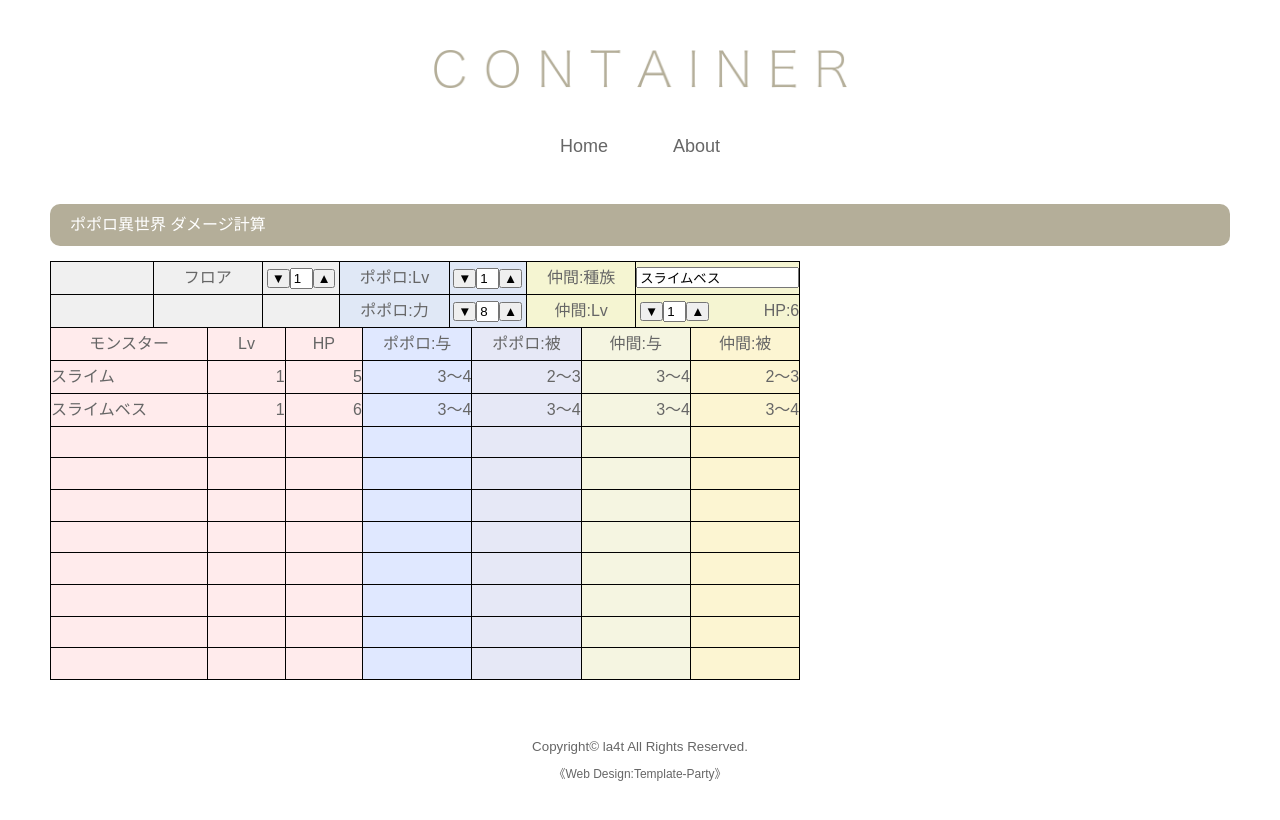
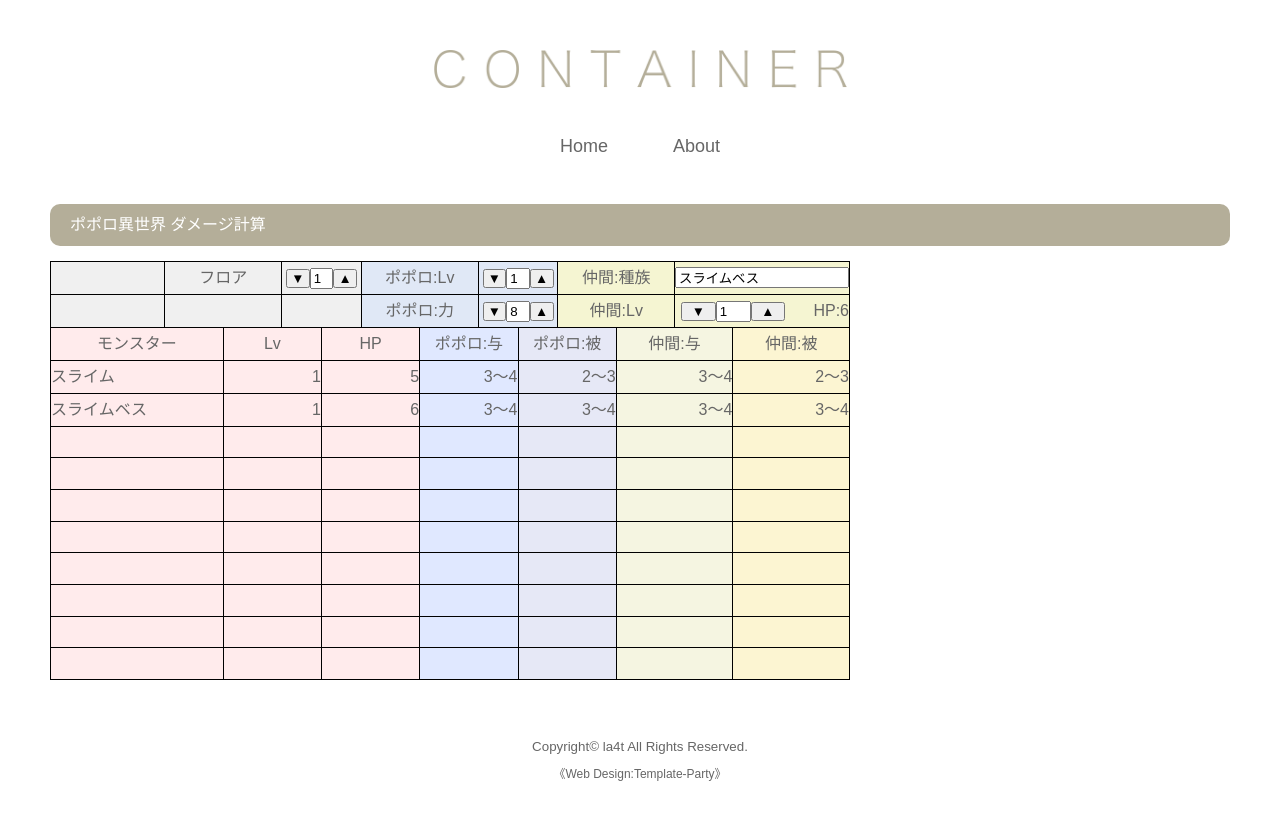
Before and after one commit to la4t/la4t.github.io, a Jekyll site: the page built from tr3_isekai.md, in a window 1280 px wide. Shown: the top 820 px of the page. Built offline with Jekyll 4.4.1, drawn with Linux system fonts in a browser that asks for light colours.

Commit message:
UIの調整

```diff
--- a/tr3_isekai.md
+++ b/tr3_isekai.md
@@ -11,31 +11,19 @@ title: ポポロ異世界 ダメージ計算
 <link rel="stylesheet" href="{{ site.baseurl }}/css/tr3_isekai.css" />
 <script data-main="{{ site.baseurl }}/js/tr3_isekai.js" src="{{ site.baseurl }}/js/require.js"></script>
 
-<table border="0" cellpadding="0" cellspacing="0" width="894" style='border-collapse:collapse;table-layout:fixed;width:667pt'>
- <col width="103" style='width:77pt'>
- <col width="55" span="2" style='width:41pt'>
- <col width="23" style='width:17pt'>
- <col width="55" style='width:41pt'>
- <col width="23" style='width:17pt'>
- <col width="87" style='width:65pt'>
- <col width="23" style='width:17pt'>
- <col width="55" span="4" style='width:41pt'>
- <col width="23" style='width:17pt'>
- <col width="87" style='width:65pt'>
- <col width="140" style='width:105pt'>
+<table border="0" cellpadding="0" cellspacing="0" style='border-collapse:collapse;table-layout:fixed;width:100%;min-width:400pt;max-width:600pt'>
  <tr style='height:23.0pt'>
-  <td class="xl65" width="103" style='height:23.0pt;width:77pt'></td>
-  <td colspan="2" class="xl66" width="110" style='width:82pt'>フロア</td>
-  <td colspan="2" class="xl68" align="center" width="78" style='border-left:none;width:58pt'>
+  <td class="xl65" style='height:23.0pt;width:14.2%'></td>
+  <td colspan="2" class="xl66" style='width:14.6%'>フロア</td>
+  <td colspan="2" class="xl68" align="center" style='border-left:none;width:10.0%'>
     <button type="button" value="#floor minus 1" style="padding:0px;width:30%" id="btn1">▼</button><input type="text" value="1" maxlength='2' style="width:30%" id="floor" /><button type="button" value="#floor plus 99" style="padding:0px;width:30%" id="btn2">▲</button>
   </td>
-  <td colspan="2" class="xl69" width="110" style='border-left:none;width:82pt'>ポポロ:Lv</td>
-  <td colspan="2" class="xl70" align="center" width="78" style='border-left:none;width:58pt'>
+  <td colspan="2" class="xl69" style='border-left:none;width:14.6%'>ポポロ:Lv</td>
+  <td colspan="2" class="xl70" align="center" style='border-left:none;width:10.0%'>
     <button type="button" value="#lv_p minus 1" style="padding:0px;width:30%" id="btn3">▼</button><input type="text" value="1" maxlength='2' style="width:30%" id="lv_p" /><button type="button" value="#lv_p plus 99" style="padding:0px;width:30%" id="btn4">▲</button>
   </td>
-  <td colspan="2" class="xl76" width="110" style='border-left:none;width:82pt'>仲間:種族</td>
-  <td colspan="3" class="xl77" width="165" style='border-left:none;width:123pt'><input type="text" value="スライムベス" style="width:100%" id="spec" /></td>
-  <td width="140" style='width:105pt'></td>
+  <td colspan="2" class="xl76" style='border-left:none;width:14.6%'>仲間:種族</td>
+  <td colspan="3" class="xl77" style='border-left:none;width:22.0%%'><input type="text" value="スライムベス" style="width:100%" id="spec" /></td>
  </tr>
  <tr style='height:23.0pt'>
   <td class="xl65" style='height:23.0pt;border-top:none'></td>
@@ -50,7 +38,6 @@ title: ポポロ異世界 ダメージ計算
     <button type="button" value="#lv_n minus 1" style="padding:0px;width:30%" id="btn7">▼</button><input type="text" value="1" maxlength='2' style="width:30%" id="lv_n" /><button type="button" value="#lv_n plus 99" style="padding:0px;width:30%" id="btn8">▲</button>
   </td>
   <td class="xl80" align="right" style='border-top:none' id="hp_n"></td>
-  <td></td>
  </tr>
  <tr style='height:23.0pt'>
   <td colspan="2" class="xl87" style='height:23.0pt'>モンスター</td>
@@ -60,7 +47,6 @@ title: ポポロ異世界 ダメージ計算
   <td colspan="2" class="xl74" style='border-left:none'>ポポロ:被</td>
   <td colspan="2" class="xl81" style='border-left:none'>仲間:与</td>
   <td colspan="2" class="xl83" style='border-right:.5pt solid black;border-left:none'>仲間:被</td>
-  <td></td>
  </tr>
  <tr style='height:23.0pt'>
   <td colspan="2" class="xl89" style='height:23.0pt' id="m0"></td>
@@ -70,7 +56,6 @@ title: ポポロ異世界 ダメージ計算
   <td colspan="2" class="xl75" align="right" style='border-left:none' id="b0"></td>
   <td colspan="2" class="xl82" align="right" style='border-left:none' id="c0"></td>
   <td colspan="2" class="xl85" align="right" style='border-right:.5pt solid black;border-left:none' id="d0"></td>
-  <td></td>
  </tr>
  <tr style='height:23.0pt'>
   <td colspan="2" class="xl89" style='height:23.0pt' id="m1"></td>
@@ -80,7 +65,6 @@ title: ポポロ異世界 ダメージ計算
   <td colspan="2" class="xl75" align="right" style='border-left:none' id="b1"></td>
   <td colspan="2" class="xl82" align="right" style='border-left:none' id="c1"></td>
   <td colspan="2" class="xl85" align="right" style='border-right:.5pt solid black;border-left:none' id="d1"></td>
-  <td></td>
  </tr>
  <tr style='height:23.0pt'>
   <td colspan="2" class="xl89" style='height:23.0pt' id="m2"></td>
@@ -90,7 +74,6 @@ title: ポポロ異世界 ダメージ計算
   <td colspan="2" class="xl75" align="right" style='border-left:none' id="b2"></td>
   <td colspan="2" class="xl82" align="right" style='border-left:none' id="c2"></td>
   <td colspan="2" class="xl85" align="right" style='border-right:.5pt solid black;border-left:none' id="d2"></td>
-  <td></td>
  </tr>
  <tr style='height:23.0pt'>
   <td colspan="2" class="xl89" style='height:23.0pt' id="m3"></td>
@@ -100,7 +83,6 @@ title: ポポロ異世界 ダメージ計算
   <td colspan="2" class="xl75" align="right" style='border-left:none' id="b3"></td>
   <td colspan="2" class="xl82" align="right" style='border-left:none' id="c3"></td>
   <td colspan="2" class="xl85" align="right" style='border-right:.5pt solid black;border-left:none' id="d3"></td>
-  <td></td>
  </tr>
  <tr style='height:23.0pt'>
   <td colspan="2" class="xl89" style='height:23.0pt' id="m4"></td>
@@ -110,7 +92,6 @@ title: ポポロ異世界 ダメージ計算
   <td colspan="2" class="xl75" align="right" style='border-left:none' id="b4"></td>
   <td colspan="2" class="xl82" align="right" style='border-left:none' id="c4"></td>
   <td colspan="2" class="xl85" align="right" style='border-right:.5pt solid black;border-left:none' id="d4"></td>
-  <td></td>
  </tr>
  <tr style='height:23.0pt'>
   <td colspan="2" class="xl89" style='height:23.0pt' id="m5"></td>
@@ -120,7 +101,6 @@ title: ポポロ異世界 ダメージ計算
   <td colspan="2" class="xl75" align="right" style='border-left:none' id="b5"></td>
   <td colspan="2" class="xl82" align="right" style='border-left:none' id="c5"></td>
   <td colspan="2" class="xl85" align="right" style='border-right:.5pt solid black;border-left:none' id="d5"></td>
-  <td></td>
  </tr>
  <tr style='height:23.0pt'>
   <td colspan="2" class="xl89" style='height:23.0pt' id="m6"></td>
@@ -130,7 +110,6 @@ title: ポポロ異世界 ダメージ計算
   <td colspan="2" class="xl75" align="right" style='border-left:none' id="b6"></td>
   <td colspan="2" class="xl82" align="right" style='border-left:none' id="c6"></td>
   <td colspan="2" class="xl85" align="right" style='border-right:.5pt solid black;border-left:none' id="d6"></td>
-  <td></td>
  </tr>
  <tr style='height:23.0pt'>
   <td colspan="2" class="xl89" style='height:23.0pt' id="m7"></td>
@@ -140,7 +119,6 @@ title: ポポロ異世界 ダメージ計算
   <td colspan="2" class="xl75" align="right" style='border-left:none' id="b7"></td>
   <td colspan="2" class="xl82" align="right" style='border-left:none' id="c7"></td>
   <td colspan="2" class="xl85" align="right" style='border-right:.5pt solid black;border-left:none' id="d7"></td>
-  <td></td>
  </tr>
  <tr style='height:23.0pt'>
   <td colspan="2" class="xl89" style='height:23.0pt' id="m8"></td>
@@ -150,7 +128,6 @@ title: ポポロ異世界 ダメージ計算
   <td colspan="2" class="xl75" align="right" style='border-left:none' id="b8"></td>
   <td colspan="2" class="xl82" align="right" style='border-left:none' id="c8"></td>
   <td colspan="2" class="xl85" align="right" style='border-right:.5pt solid black;border-left:none' id="d8"></td>
-  <td></td>
  </tr>
  <tr style='height:23.0pt'>
   <td colspan="2" class="xl89" style='height:23.0pt' id="m9"></td>
@@ -160,6 +137,5 @@ title: ポポロ異世界 ダメージ計算
   <td colspan="2" class="xl75" align="right" style='border-left:none' id="b9"></td>
   <td colspan="2" class="xl82" align="right" style='border-left:none' id="c9"></td>
   <td colspan="2" class="xl85" align="right" style='border-right:.5pt solid black;border-left:none' id="d9"></td>
-  <td></td>
  </tr>
 </table>
```
